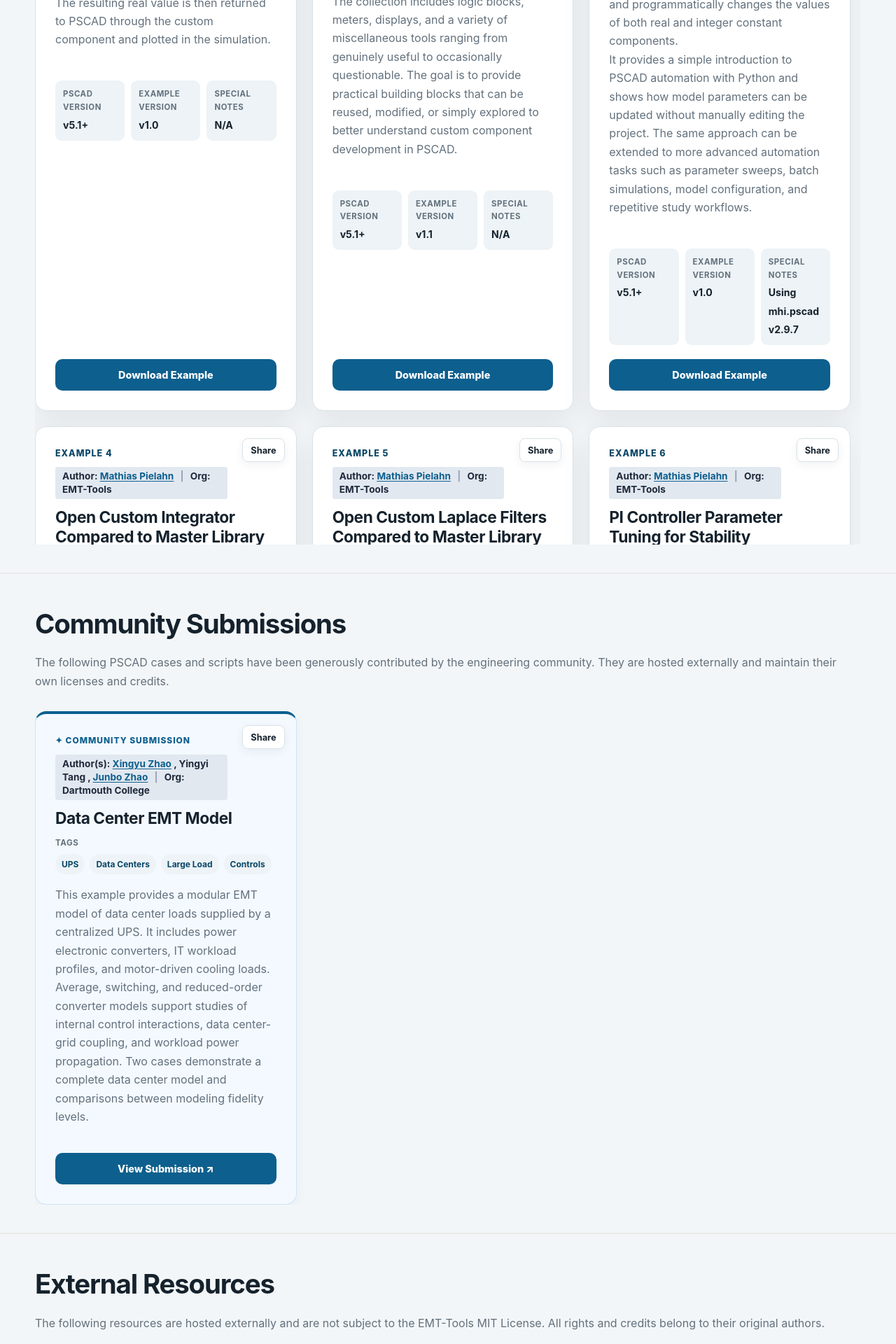
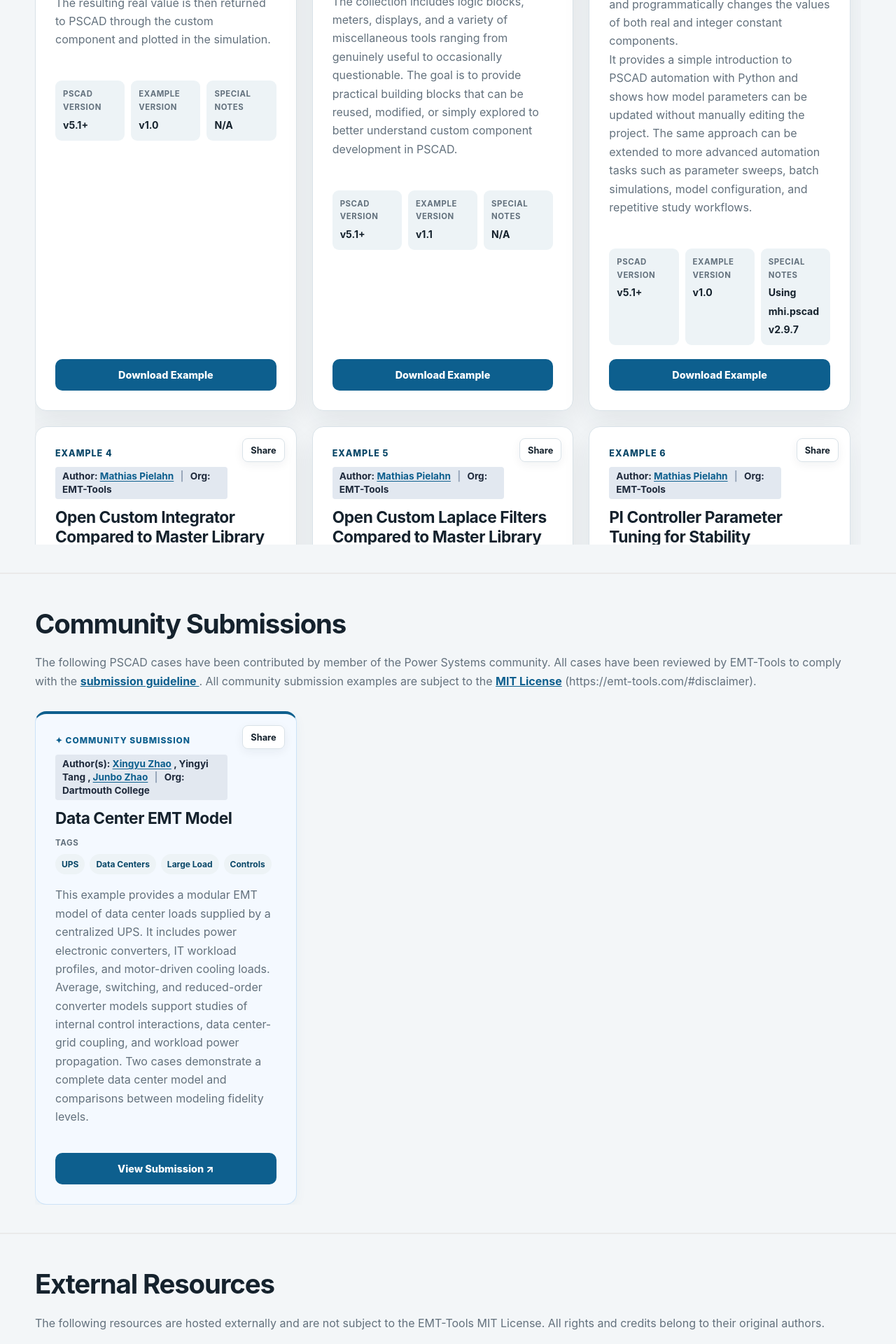
Before and after one commit to EMT-Tools/emt-tools.github.io, a Jekyll site: the page built from index.html, in a window 1280 px wide. Shown: the part 1614-3534 px from the top of the page at 70% size. Built offline with Jekyll 4.4.1, drawn with Linux system fonts in a browser that asks for light colours.

Commit message:
Update index.html

```diff
--- a/index.html
+++ b/index.html
@@ -131,7 +131,7 @@
   <div class="container">
     <div class="section-heading">
       <h2>Community Submissions</h2>
-      <p>The following PSCAD cases and scripts have been generously contributed by the engineering community. They are hosted externally and maintain their own licenses and credits.</p>
+      <p>The following PSCAD cases have been contributed by member of the Power Systems community. All cases have been reviewed by EMT-Tools to comply with the <a href="https://emt-tools.com/contribute/" style="color: var(--accent); font-weight: bold; text-decoration: underline; transition: opacity 0.2s;" onmouseover="this.style.opacity='0.8'" onmouseout="this.style.opacity='1'">submission guideline </a>. All community submission examples are subject to the <a href="#disclaimer" style="color: var(--accent); font-weight: bold; text-decoration: underline; transition: opacity 0.2s;" onmouseover="this.style.opacity='0.8'" onmouseout="this.style.opacity='1'">MIT License</a> (https://emt-tools.com/#disclaimer).</p>
     </div>
 
     <div class="scrollable-grid-container">
```
